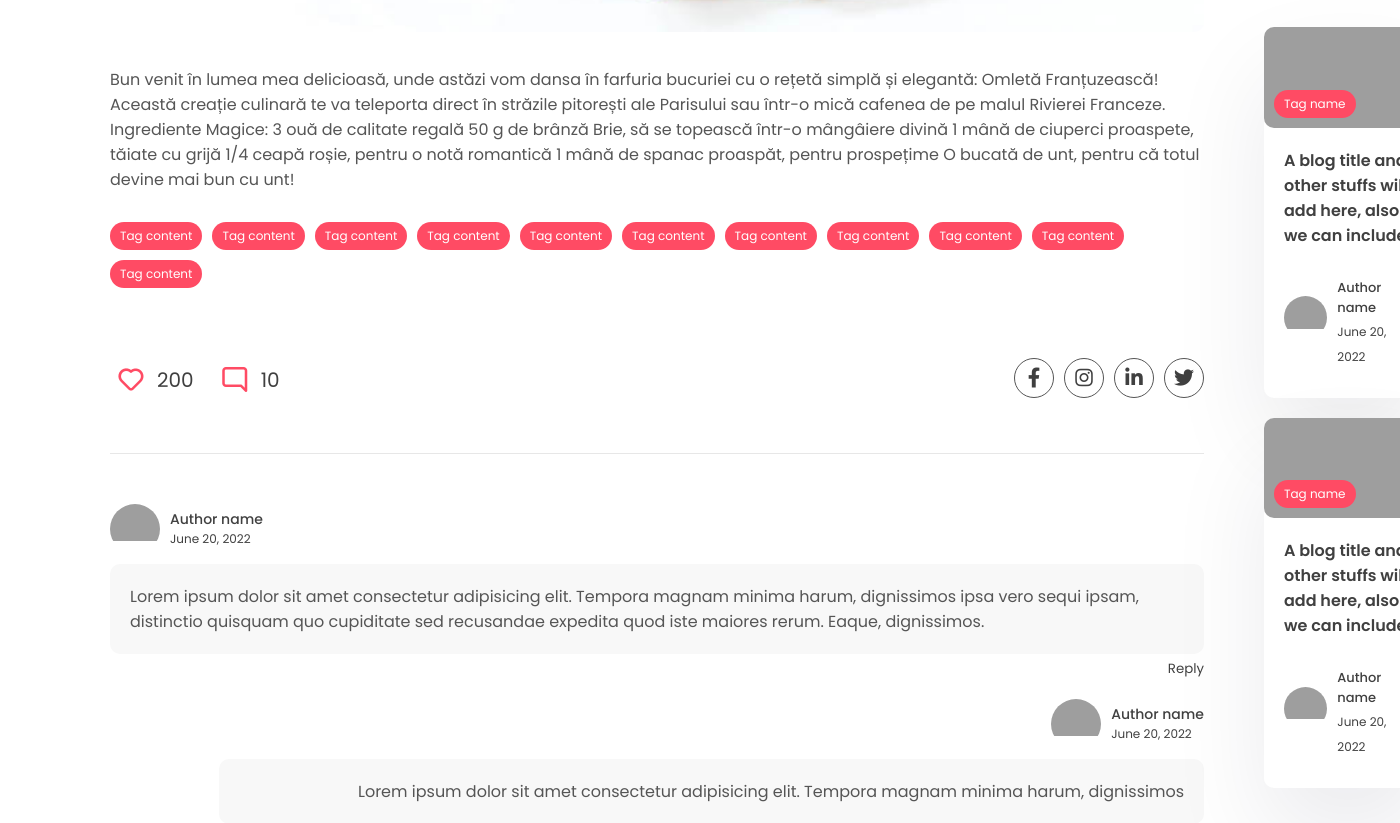
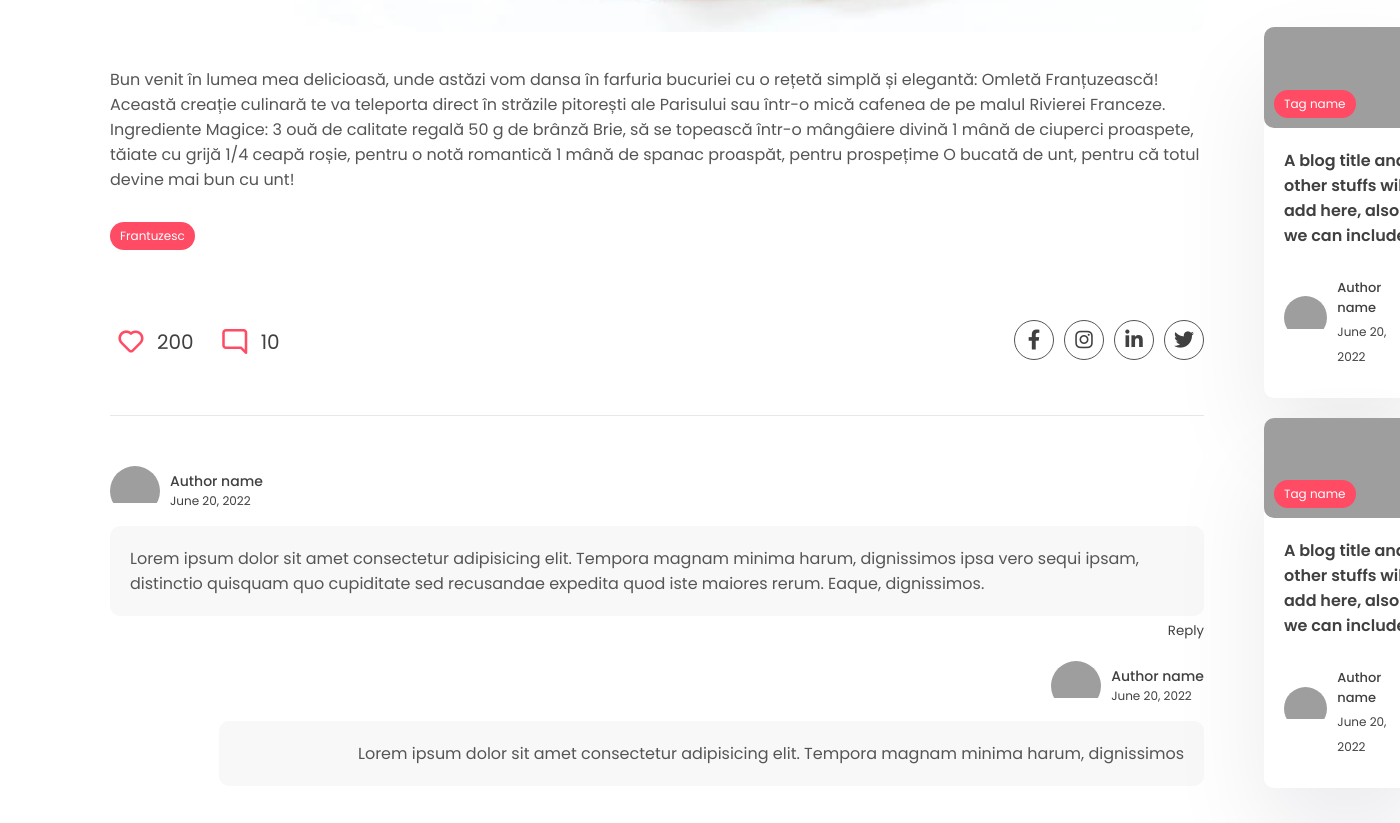
Before and after one commit to Bahna-Darius/taste_enjoy_eat, a Django app: a page that uses app/templates/app/post.html in a window 1400 px wide; the page is wider, and only the part inside the window is pictured. Shown: the part 1097-1920 px from the top of that part. Run offline with Django 4.2, Linux system fonts and the light colour scheme; data comes from the database, SQL or seed files in the repository; both versions use the stored data as it was after the commit; some libraries are stand-ins or nearby versions; grey boxes are pictures that could not be loaded.

Commit message:
Tags create in post.html

```diff
--- a/app/admin.py
+++ b/app/admin.py
@@ -1,5 +1,6 @@
 from django.contrib import admin
-from app.models import Post
+from app.models import Post, Tag
 
 # Register your models here.
 admin.site.register(Post)
+admin.site.register(Tag)
--- a/app/models.py
+++ b/app/models.py
@@ -1,4 +1,22 @@
 from django.db import models
+from django.utils.text import slugify
+
+
+class Tag(models.Model):
+    name = models.CharField(max_length=100)
+    description = models.CharField(max_length=100)
+    slug = models.SlugField(max_length=200, unique=True)
+
+    # every time we save a Tags in /Tags_Page/ without id
+    # update the slug and return OBJ along with the parameters, and call save()
+    def save(self, *args, **kwargs):
+        if not self.id:
+            self.slug = slugify(self.name)
+        return super(Tag, self).save(*args, **kwargs)
+
+    # to return to the Admin Panel, change from Object Class to string
+    def __str__(self):
+        return self.name
 
 
 class Post(models.Model):
@@ -7,3 +25,4 @@ class Post(models.Model):
     last_updated = models.DateTimeField(auto_now=True)
     slug = models.SlugField(max_length=200, unique=True)
     image = models.ImageField(null=True, blank=True, upload_to="images/")
+    tags = models.ManyToManyField(Tag, blank=True, related_name='post')
--- a/app/templates/app/post.html
+++ b/app/templates/app/post.html
@@ -58,17 +58,9 @@
                      {{post.content}}
                     </p>
                     <div class="blog-tags">
-                      <div class="tag">Tag content</div>
-                      <div class="tag">Tag content</div>
-                      <div class="tag">Tag content</div>
-                      <div class="tag">Tag content</div>
-                      <div class="tag">Tag content</div>
-                      <div class="tag">Tag content</div>
-                      <div class="tag">Tag content</div>
-                      <div class="tag">Tag content</div>
-                      <div class="tag">Tag content</div>
-                      <div class="tag">Tag content</div>
-                      <div class="tag">Tag content</div>
+                        {% for tag in post.tags.all %}
+                      <div class="tag">{{ tag.name }}</div>
+                        {% endfor %}
                     </div>
                     <div class="social-share">
                       <div class="reactions">
```
Also changed, not shown: app/migrations/0002_tag_post_tags.py (added), db.sqlite3.
